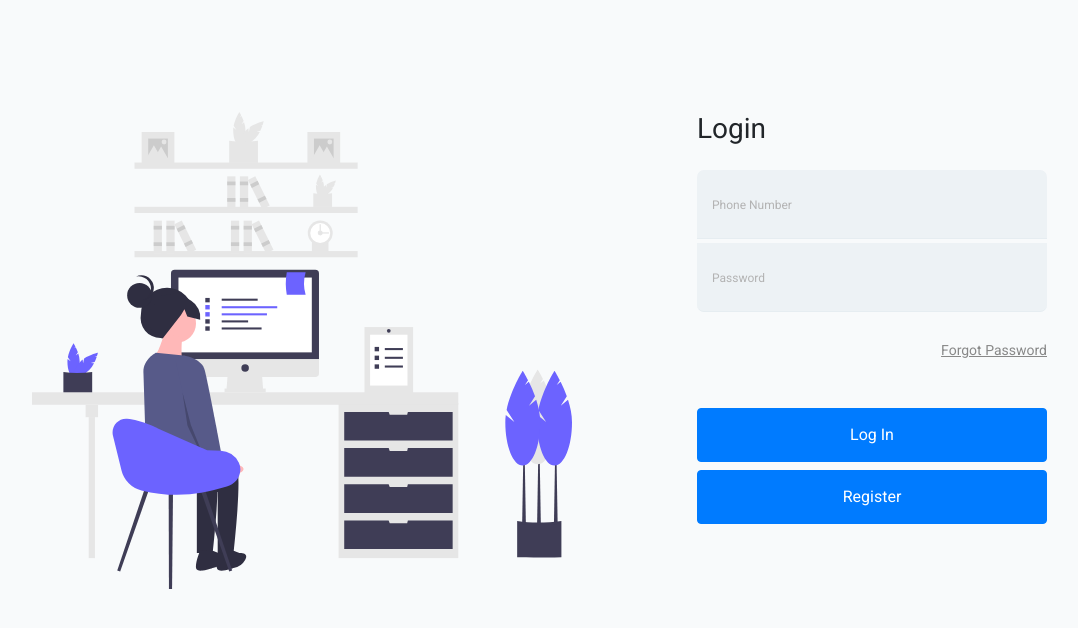
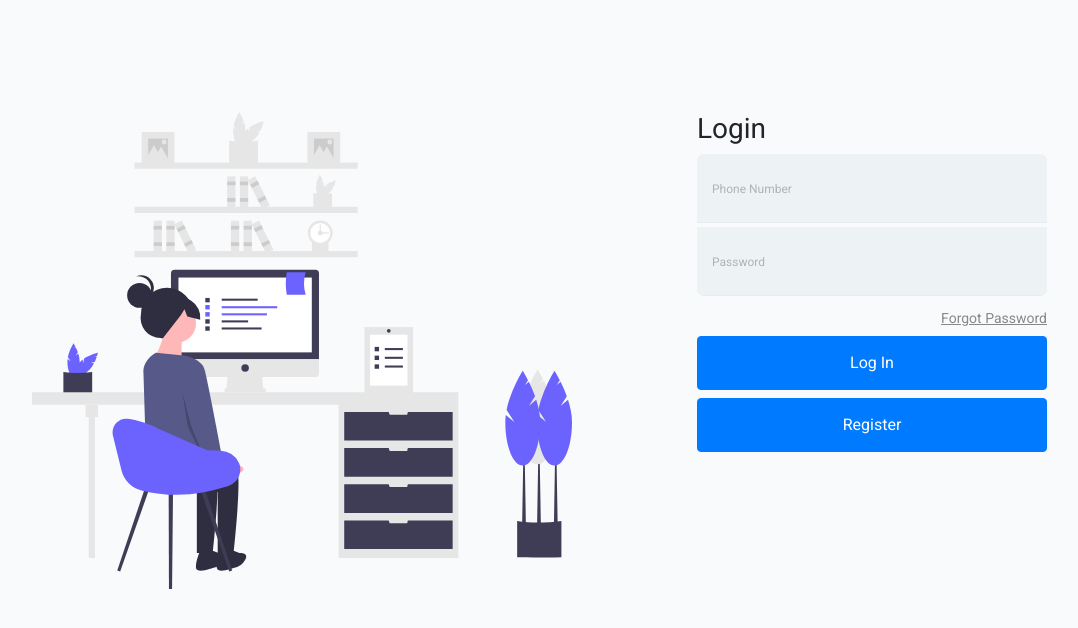
Before and after one commit to umairabbas786/network_bidding, a PHP site: page / in a window 1280 px wide. Shown: the top 628 px of the page, without its empty margins (53-1131 px from the left). Run offline with PHP 8.4, Linux system fonts and the light colour scheme; some libraries are stand-ins or nearby versions.

Commit message:
updates done

```diff
--- a/index.php
+++ b/index.php
@@ -60,14 +60,14 @@ $msg = "Please Enter Correct Details";
 <body>
   <div class="content">
     <div class="container">
-      <div class="row">
-        <div class="col-md-6">
+      <div class="row mt-n5 mt-md-0 mb-n5">
+        <div class="col-md-6 mt-n5 mt-md-0 ">
           <img src="public/images/undraw_remotely_2j6y.svg" alt="Image" class="img-fluid">
         </div>
         <div class="col-md-6 contents">
           <div class="row justify-content-center">
             <div class="col-md-8">
-              <div class="mb-4">
+              <div class="mb-2">
                 <h3>Login</h3>
               </div>
               <?php if(!empty($msg)){?>
@@ -91,17 +91,17 @@ $msg = "Please Enter Correct Details";
                   <label for="username">Phone Number</label>
                   <input type="number" name="email" class="form-control" id="email" required>
                 </div>
-                <div class="form-group last mb-4">
+                <div class="form-group last mb-2">
                   <label for="password">Password</label>
                   <input type="password" name="pass" class="form-control" id="password" required>
                 </div>
 
-                <div class="d-flex mb-5 align-items-center">
+                <div class="d-flex mb-2 align-items-center">
                   <span class="ml-auto"><a href="#" class="forgot-pass">Forgot Password</a></span>
                 </div>
                 <input type="submit" value="Log In" name="login" class="btn btn-block btn-primary">
               </form>
-              <a href="register.php" style="text-decoration: none;"><button class="btn btn-block btn-primary mt-2">Register</button></a>
+              <a href="register.php" style="text-decoration: none;"><button class="btn btn-block btn-primary mt-2 mb-n5 pb-n5">Register</button></a>
             </div>
           </div>
         </div>
--- a/user/index.php
+++ b/user/index.php
@@ -32,8 +32,8 @@
                 </div>
             </div>
             <div class="col-md-6">
-                <a href="https://wa.me/<?php echo $row['whatsapp']?>" target="_blank" class="text-center"><img src="img/whatsapp.png" alt="Whatsapp Button" width="400"
-                        height="110" ></a>
+                <center><a href="https://wa.me/<?php echo $row['whatsapp']?>" target="_blank" class="text-center"><img src="img/whatsapp.png" alt="Whatsapp Button" width="300"
+                        height="110" ></a></center>
             </div>
             <div class="col-md-6 mt-4">
                 <div class="card">
```
Also changed, not shown: user/img/whatsapp.png.
